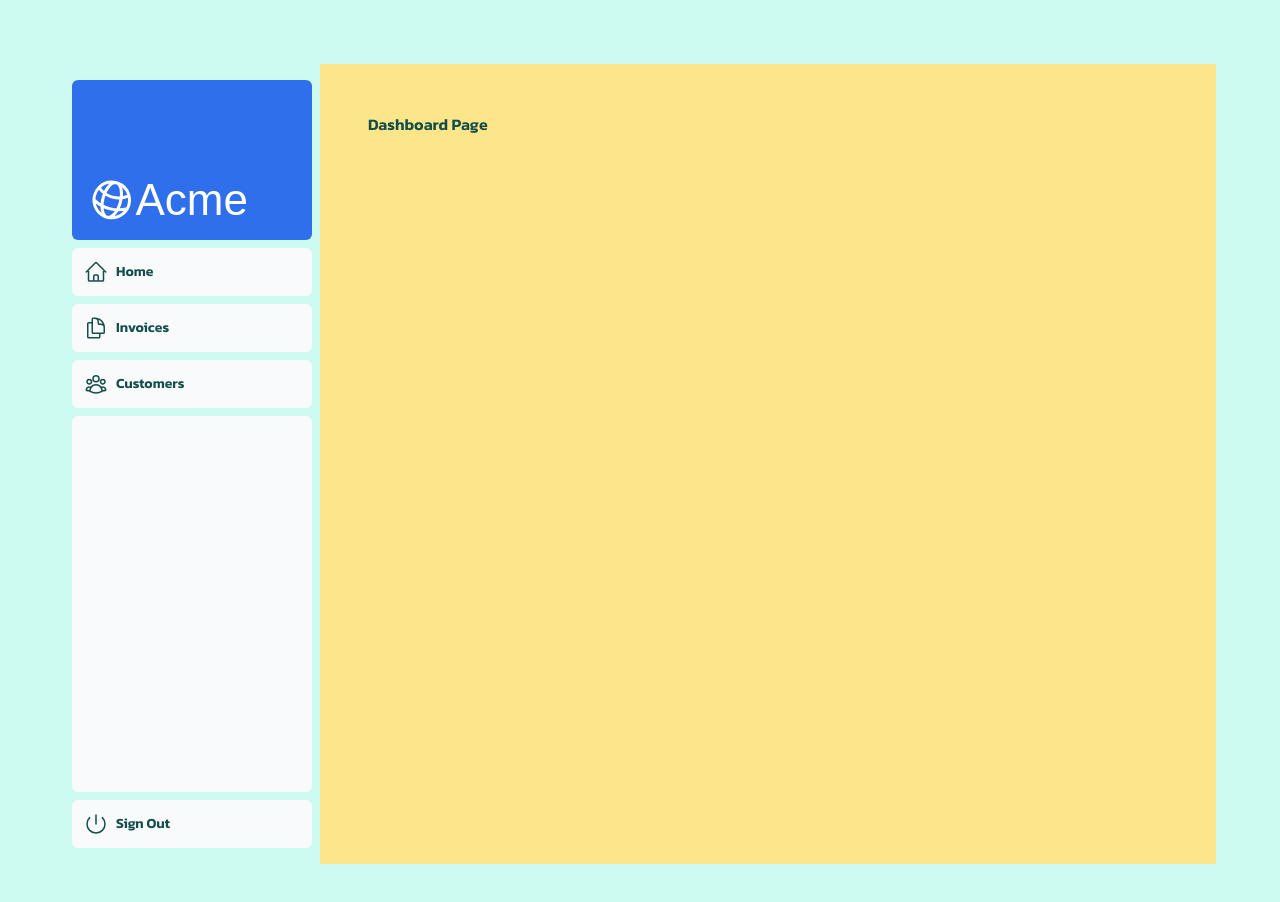
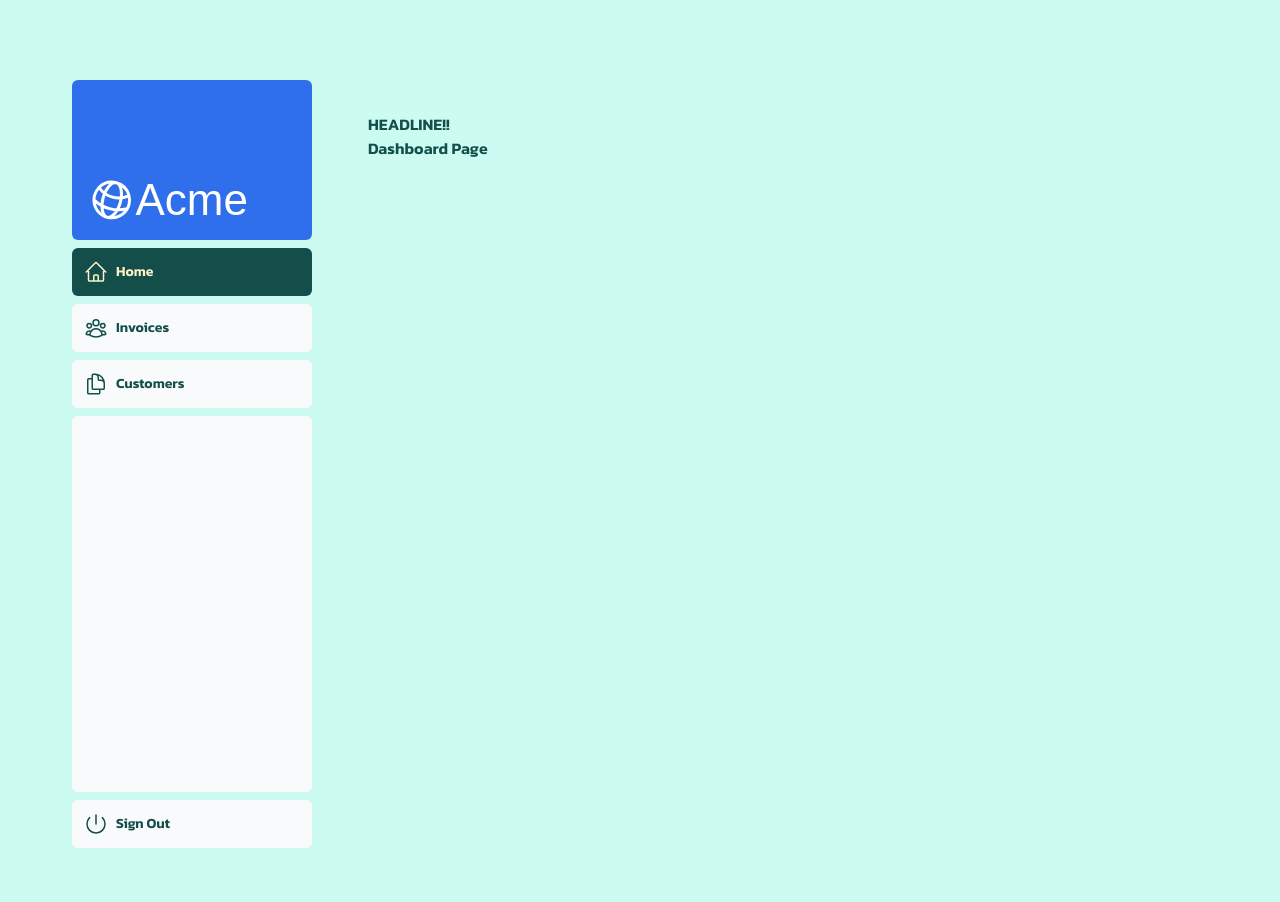
Before and after one commit to klarameret/techLabs2024-Group9, a Next.js app in the folder nextjs-dashboard/: page /dashboard in a window 1280 px wide. Shown: the top 902 px of the page. Built offline with nearby package versions, Linux system fonts and the light colour scheme; a web font is replaced by a local one.

Commit message:
playing around with jsx sytax and adding active style to sidenav

```diff
--- a/nextjs-dashboard/app/dashboard/layout.tsx
+++ b/nextjs-dashboard/app/dashboard/layout.tsx
@@ -6,7 +6,7 @@ export default function Layout({ children }: { children: React.ReactNode }) {
             <div className="w-full flex-none md:w-64">
                 <SideNav />
             </div>
-            <div className="flex-grow p-6 md:overflow-y-auto md:p-12 bg-amber-200">{children}</div>
+            <div className="flex-grow p-6 md:overflow-y-auto md:p-12">{children}</div>
         </div>
     );
 }
--- a/nextjs-dashboard/app/dashboard/page.tsx
+++ b/nextjs-dashboard/app/dashboard/page.tsx
@@ -1,3 +1,8 @@
 export default function Page() {
-    return <p>Dashboard Page</p>;
+    return (
+    <>
+        <h1>HEADLINE!!</h1>
+        <p>Dashboard Page</p>
+    </>
+    );
 }
--- a/nextjs-dashboard/app/ui/dashboard/nav-links.tsx
+++ b/nextjs-dashboard/app/ui/dashboard/nav-links.tsx
@@ -1,35 +1,41 @@
+'use client';
+
 import {
   UserGroupIcon,
   HomeIcon,
   DocumentDuplicateIcon,
 } from '@heroicons/react/24/outline';
+import Link from 'next/link';
+import { usePathname } from 'next/navigation';
+import clsx from 'clsx';
 
-// Map of links to display in the side navigation.
-// Depending on the size of the application, this would be stored in a database.
 const links = [
   { name: 'Home', href: '/dashboard', icon: HomeIcon },
-  {
-    name: 'Invoices',
-    href: '/dashboard/invoices',
-    icon: DocumentDuplicateIcon,
-  },
-  { name: 'Customers', href: '/dashboard/customers', icon: UserGroupIcon },
+  { name: 'Invoices', href: '/dashboard/invoices', icon: UserGroupIcon },
+  { name: 'Customers', href: '/dashboard/customers', icon: DocumentDuplicateIcon },
 ];
 
 export default function NavLinks() {
+  const pathname = usePathname();
+
   return (
       <>
         {links.map((link) => {
           const LinkIcon = link.icon;
           return (
-          <a
+              <Link
                   key={link.name}
                   href={link.href}
-            className="flex h-[48px] grow items-center justify-center gap-2 rounded-md bg-gray-50 p-3 text-sm font-medium hover:bg-sky-100 hover:text-blue-600 md:flex-none md:justify-start md:p-2 md:px-3"
+                  className={clsx(
+                      'flex h-[48px] grow items-center justify-center gap-2 rounded-md bg-gray-50 p-3 text-sm font-medium hover:bg-sky-100 hover:text-blue-600 md:flex-none md:justify-start md:p-2 md:px-3',
+                      {
+                        'bg-teal-900 text-amber-100': pathname === link.href,
+                      },
+                  )}
               >
                 <LinkIcon className="w-6" />
                 <p className="hidden md:block">{link.name}</p>
-          </a>
+              </Link>
           );
         })}
       </>
--- a/nextjs-dashboard/app/ui/dashboard/sidenav.tsx
+++ b/nextjs-dashboard/app/ui/dashboard/sidenav.tsx
@@ -1,5 +1,5 @@
 import Link from 'next/link';
-import NavLinks from '@/app/ui/dashboard/nav-links';
+import __navLinks from '@/app/ui/dashboard/nav-links';
 import AcmeLogo from '@/app/ui/acme-logo';
 import { PowerIcon } from '@heroicons/react/24/outline';
 
@@ -15,7 +15,7 @@ export default function SideNav() {
         </div>
       </Link>
       <div className="flex grow flex-row justify-between space-x-2 md:flex-col md:space-x-0 md:space-y-2">
-        <NavLinks />
+        <__navLinks />
         <div className="hidden h-auto w-full grow rounded-md bg-gray-50 md:block"></div>
         <form>
           <button className="flex h-[48px] w-full grow items-center justify-center gap-2 rounded-md bg-gray-50 p-3 text-sm font-medium hover:bg-sky-100 hover:text-blue-600 md:flex-none md:justify-start md:p-2 md:px-3">
```
Lines whose indentation alone changed are shown as unchanged.
